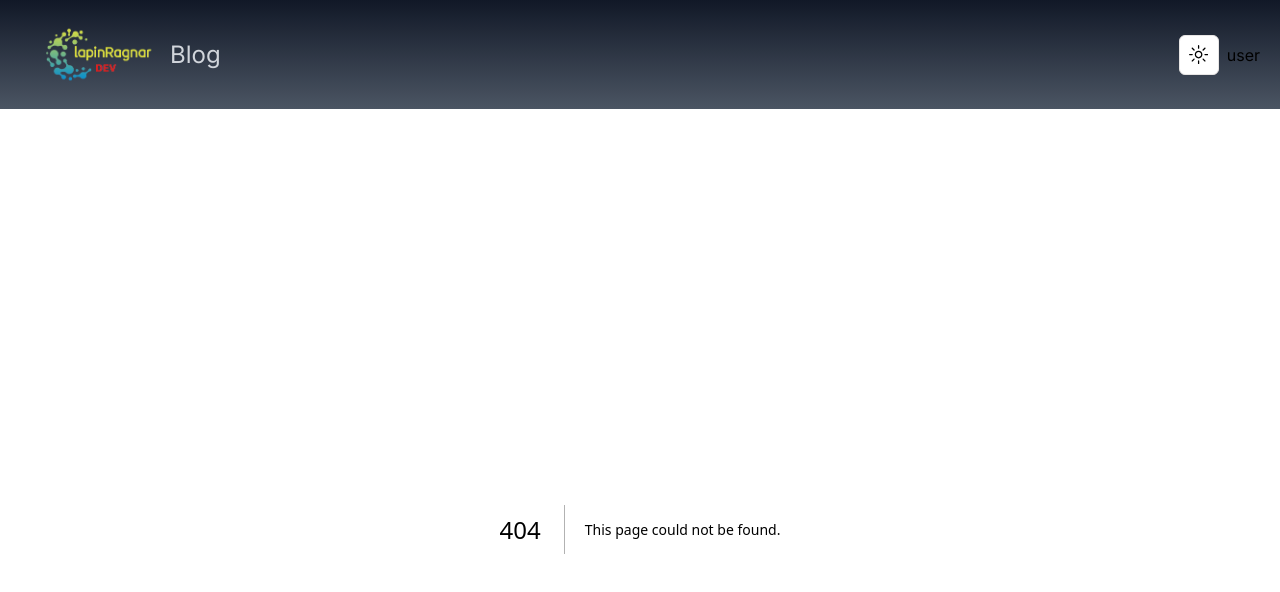
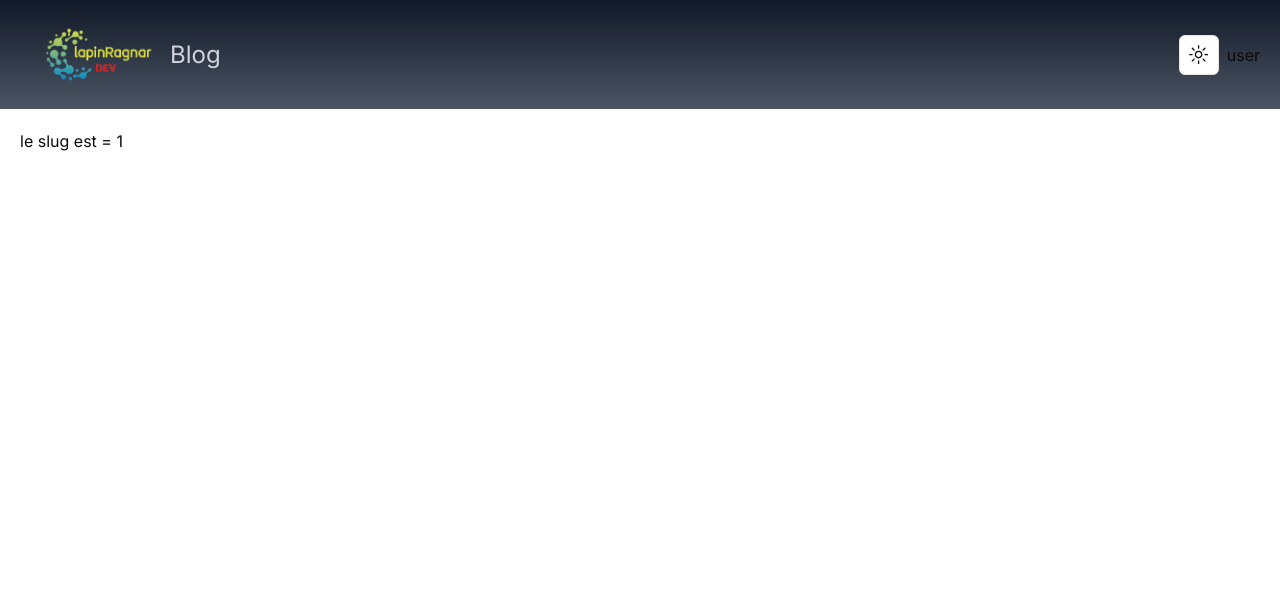
Before and after one commit to lapinRagnar/nextjs14-sanity-shadcn-blog, a Next.js app: page /blog/1 in a window 1280 px wide. Before the commit this address had no page. Shown: the top 592 px of the page. Built offline with nearby package versions, Linux system fonts and the light colour scheme.

Commit message:
afficher le blog par slug - dynamique

```diff
--- /dev/null
+++ b/app/blog/[slug]/page.tsx
@@ -0,0 +1,10 @@
+
+const BlogDetails = ({params}: {params: {slug: string}}) => {
+  return (
+    <div>
+      <h1>le slug est = {params.slug}</h1>
+    </div>
+  )
+}
+
+export default BlogDetails
```
Also changed, not shown: 1 other file (tests, documents, lock files or other folders).
